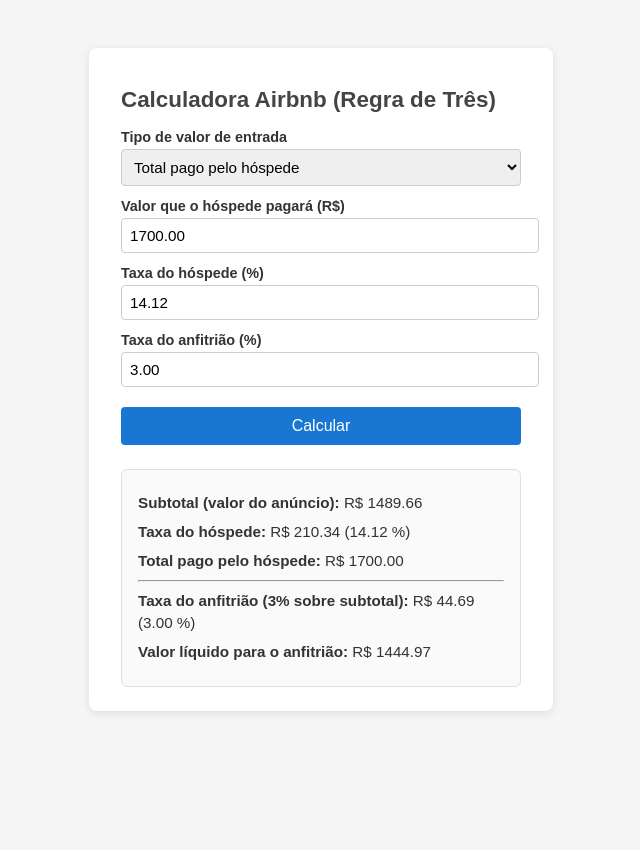
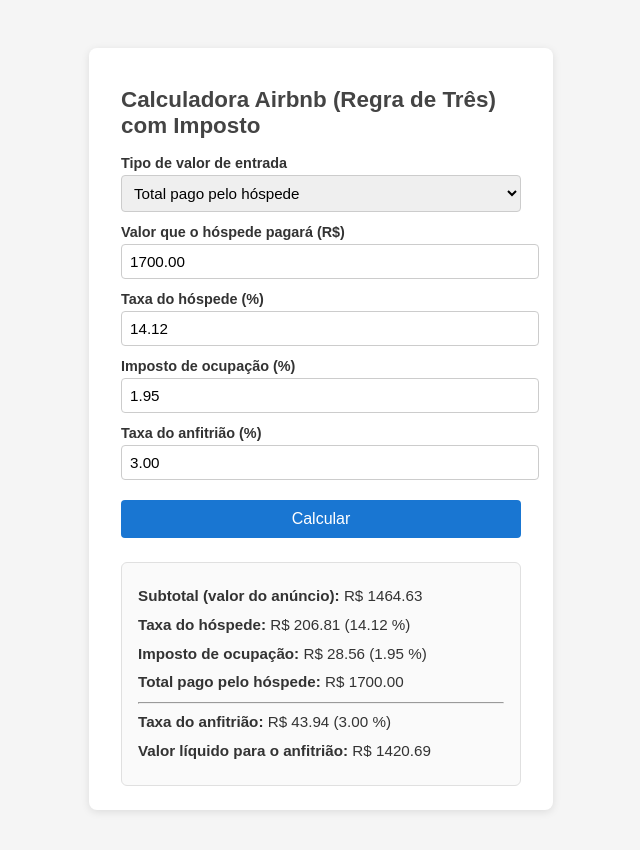
Before and after one commit to alberto255345/calculo_airbnb, a plain HTML site: page index.html in a window 1280 px wide. Both pictures are taken after a click on the button "Calcular". Shown: the whole page, without its empty margins (319-959 px from the left). Before the commit the page ends 800 px from the top, so only its background shows below. Drawn offline with Linux system fonts and the light colour scheme.

Commit message:
incluindo imposto

```diff
--- a/index.html
+++ b/index.html
@@ -3,7 +3,7 @@
 <head>
   <meta charset="UTF-8" />
   <meta name="viewport" content="width=device-width, initial-scale=1.0" />
-  <title>Calculadora Airbnb (Regra de Três)</title>
+  <title>Calculadora Airbnb (Regra de Três) com Imposto</title>
   <style>
     body {
       font-family: Arial, sans-serif;
@@ -72,7 +72,7 @@
 <body>
 
   <div class="container">
-    <h1>Calculadora Airbnb (Regra de Três)</h1>
+    <h1>Calculadora Airbnb (Regra de Três) com Imposto</h1>
 
     <!-- Escolher tipo de valor de entrada -->
     <label for="inputType">Tipo de valor de entrada</label>
@@ -88,7 +88,7 @@
       type="number"
       id="valueInput"
       placeholder="Ex: 1700.00"
-      step="0.01"
+      step="1"
       value="1700.00"
     />
 
@@ -99,6 +99,15 @@
       id="guestPct"
       step="0.01"
       value="14.12"
+    />
+
+    <!-- Percentual de imposto de ocupação (pré-preenchido) -->
+    <label for="taxPct">Imposto de ocupação (%)</label>
+    <input
+      type="number"
+      id="taxPct"
+      step="0.01"
+      value="1.95"
     />
 
     <!-- Percentual de taxa do anfitrião (Airbnb) (pré-preenchido) -->
@@ -115,9 +124,10 @@
     <div id="output" class="resultado" style="display: none;">
       <p><strong>Subtotal (valor do anúncio):</strong> R$ <span id="subtotalOut"></span></p>
       <p><strong>Taxa do hóspede:</strong> R$ <span id="guestFeeOut"></span> (<span id="guestPctOut"></span> %)</p>
+      <p><strong>Imposto de ocupação:</strong> R$ <span id="taxFeeOut"></span> (<span id="taxPctOut"></span> %)</p>
       <p><strong>Total pago pelo hóspede:</strong> R$ <span id="guestTotalOut"></span></p>
       <hr />
-      <p><strong>Taxa do anfitrião (3% sobre subtotal):</strong> R$ <span id="hostFeeOut"></span> (<span id="hostPctOut"></span> %)</p>
+      <p><strong>Taxa do anfitrião:</strong> R$ <span id="hostFeeOut"></span> (<span id="hostPctOut"></span> %)</p>
       <p><strong>Valor líquido para o anfitrião:</strong> R$ <span id="netHostOut"></span></p>
     </div>
   </div>
@@ -147,48 +157,55 @@
 
     function calcular() {
       // 1. Ler valores de entrada
-      const tipo = inputTypeEl.value;
+      const tipo     = inputTypeEl.value;
       const valInput = parseFloat(valueInputEl.value) || 0;
       const guestPct = (parseFloat(document.getElementById('guestPct').value) || 0) / 100;
+      const taxPct   = (parseFloat(document.getElementById('taxPct').value)   || 0) / 100;
       const hostPct  = (parseFloat(document.getElementById('hostPct').value)  || 0) / 100;
 
-      let subtotal, guestFee, guestTotal, hostFee, netHost;
+      let subtotal, guestFee, taxFee, guestTotal, hostFee, netHost;
 
       if (tipo === 'guestTotal') {
-        // Já temos total pago pelo hóspede: guestTotal = valInput
+        // Total pago pelo hóspede = subtotal + taxa hóspede + imposto
+        // guestTotal = subtotal * (1 + guestPct + taxPct)
         guestTotal = valInput;
-        // subtotal + (subtotal * guestPct) = guestTotal ⇒ subtotal = guestTotal / (1 + guestPct)
-        subtotal = guestTotal / (1 + guestPct);
+        subtotal   = guestTotal / (1 + guestPct + taxPct);
+        guestFee   = subtotal * guestPct;
+        taxFee     = subtotal * taxPct;
+        hostFee    = subtotal * hostPct;
+        netHost    = subtotal - hostFee;
+      }
+      else if (tipo === 'netHost') {
+        // Valor líquido para o anfitrião = subtotal - taxa anfitrião
+        // netHost = subtotal * (1 - hostPct)
+        netHost  = valInput;
+        subtotal = netHost / (1 - hostPct);
+        hostFee  = subtotal * hostPct;
         guestFee = subtotal * guestPct;
-        hostFee = subtotal * hostPct;
-        netHost = subtotal - hostFee;
-      } else if (tipo === 'netHost') {
-        // Já temos valor líquido para o anfitrião: netHost = valInput
-        netHost = valInput;
-        // netHost = subtotal - (subtotal * hostPct) ⇒ subtotal = netHost / (1 - hostPct)
-        subtotal = netHost / (1 - hostPct);
-        hostFee = subtotal * hostPct;
-        guestFee = subtotal * guestPct;
-        guestTotal = subtotal + guestFee;
-      } else {
-        // Tipo "subtotal": já temos subtotal = valInput
-        subtotal = valInput;
-        guestFee = subtotal * guestPct;
-        guestTotal = subtotal + guestFee;
-        hostFee = subtotal * hostPct;
-        netHost = subtotal - hostFee;
+        taxFee   = subtotal * taxPct;
+        guestTotal = subtotal + guestFee + taxFee;
+      }
+      else {
+        // Já temos o subtotal
+        subtotal   = valInput;
+        guestFee   = subtotal * guestPct;
+        taxFee     = subtotal * taxPct;
+        guestTotal = subtotal + guestFee + taxFee;
+        hostFee    = subtotal * hostPct;
+        netHost    = subtotal - hostFee;
       }
 
-      // Formatar para duas casas decimais
+      // Exibir resultados formatados
       document.getElementById('subtotalOut').innerText   = subtotal.toFixed(2);
       document.getElementById('guestFeeOut').innerText   = guestFee.toFixed(2);
       document.getElementById('guestPctOut').innerText   = (guestPct * 100).toFixed(2);
+      document.getElementById('taxFeeOut').innerText     = taxFee.toFixed(2);
+      document.getElementById('taxPctOut').innerText     = (taxPct * 100).toFixed(2);
       document.getElementById('guestTotalOut').innerText = guestTotal.toFixed(2);
       document.getElementById('hostFeeOut').innerText    = hostFee.toFixed(2);
       document.getElementById('hostPctOut').innerText    = (hostPct * 100).toFixed(2);
       document.getElementById('netHostOut').innerText    = netHost.toFixed(2);
 
-      // Mostrar resultado
       document.getElementById('output').style.display = 'block';
     }
   </script>
```
